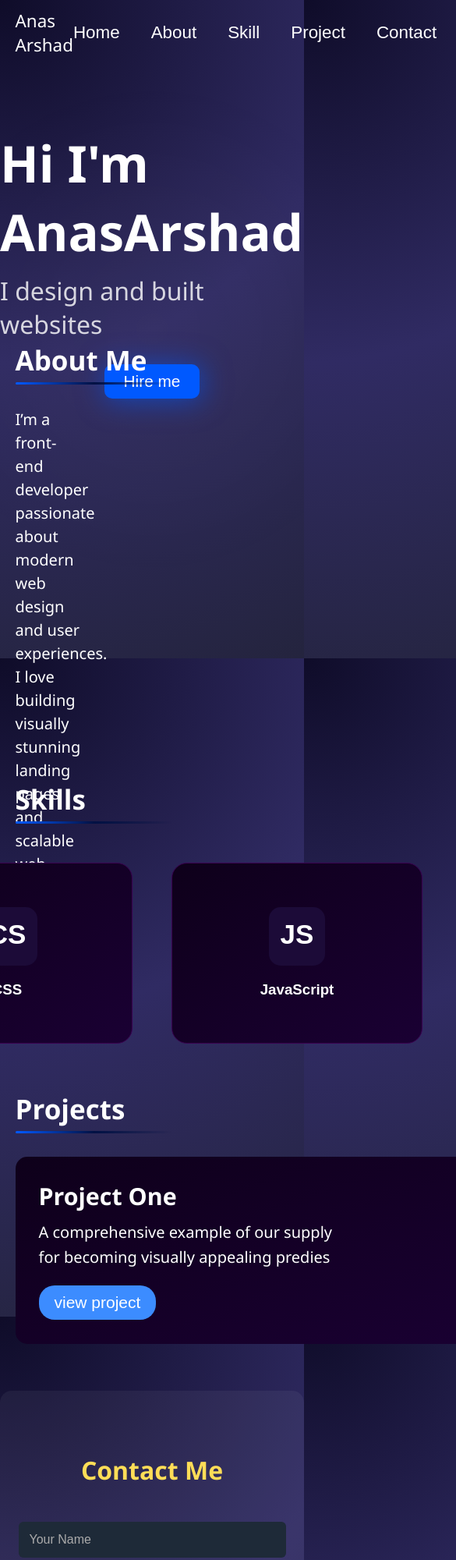
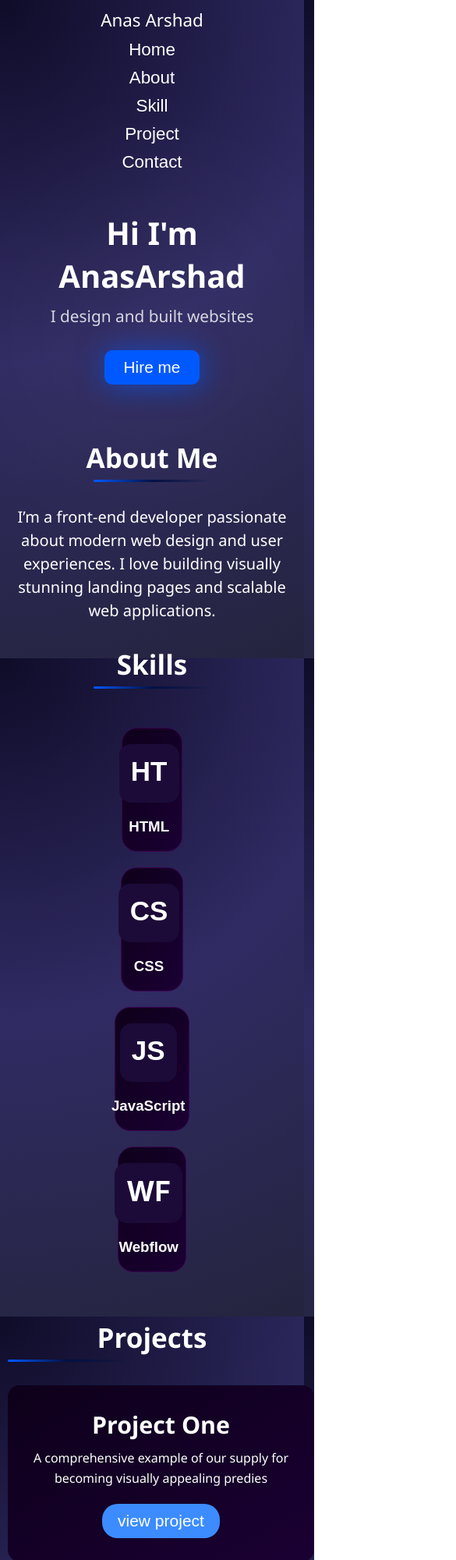
Before and after one commit to anas1846/personal-portfolio, a plain HTML site: page index.html in a window 390 px wide. Shown: the top 2000 px of the page at 78% size, 585 px wide, since content can reach past the window. Drawn offline with Linux system fonts and the light colour scheme.

Commit message:
add modification

```diff
--- a/02_portfolio.css
+++ b/02_portfolio.css
@@ -225,7 +225,7 @@ font-family: Arial, Helvetica, sans-serif;
     line-height: 1.6;
     margin-bottom: 20px;
     font-size: 20px;
-    width: 390px;
+    width: 420px;
 }
  .projectbtn{
     background-color:#3C8CFF ;
@@ -286,3 +286,123 @@ font-family: Arial, Helvetica, sans-serif;
   background-color: #ffd000;
   transform: scale(1.05);
 }
+@media (max-width: 768px) {
+  .navbar {
+    flex-direction: column;
+    height: auto;
+    gap: 10px;
+    padding: 10px 0;
+  }
+
+  .menu {
+    flex-direction: column;
+    gap: 10px;
+  }
+
+  h1 {
+    font-size: 2.5rem;
+    text-align: center;
+  }
+
+  .herosection {
+    height: auto;
+    padding: 40px 20px;
+    text-align: center;
+  }
+
+  .herosection p {
+    font-size: 1.3rem;
+  }
+
+  .section,
+  .section2,
+  .section3 {
+    flex-direction: column;
+    align-items: center;
+    height: auto;
+    margin: 30px 0;
+    text-align: center;
+  }
+
+  .about,
+  .skill,
+  .projectsection {
+    width: 95%;
+    align-items: center;
+  }
+
+  .about p {
+    width: 100%;
+  }
+
+  .items {
+    flex-direction: column;
+    gap: 20px;
+  }
+
+  .html {
+    width: 90%;
+    height: auto;
+    padding: 20px 0;
+  }
+
+  .projectsection {
+    flex-direction: column;
+    gap: 20px;
+  }
+
+  .project1 {
+    width: 90%;
+    height: auto;
+  }
+
+  .project1 p {
+    width: 100%;
+    font-size: 1rem;
+  }
+
+  .contact-form input,
+  .contact-form textarea {
+    width: 100%;
+  }
+
+  .line {
+    width: 150px;
+  }
+}
+
+/* Tablets (between 768px and 1024px) */
+@media (min-width: 769px) and (max-width: 1024px) {
+  .navbar {
+    flex-direction: column;
+    height: auto;
+    gap: 15px;
+    padding: 10px 0;
+  }
+
+  .menu {
+    flex-direction: row;
+    flex-wrap: wrap;
+    gap: 20px;
+  }
+
+  .items {
+    flex-wrap: wrap;
+    justify-content: center;
+  }
+
+  .projectsection {
+    flex-wrap: wrap;
+    justify-content: center;
+    gap: 20px;
+  }
+
+  .project1 {
+    width: 80%;
+    height: auto;
+  }
+
+  .project1 p {
+    width: 100%;
+  }
+}
--- a/index.html
+++ b/index.html
@@ -102,9 +102,9 @@
 
                 <div class="project1">
                     <h3>Project One</h3>
-                    <p>A comprehensive example of our supply for becoming visually appealing predies</p>
+                    <p>Experience X Gadget — sleek, smart, and built to power your digital life with speed and style.</p>
 
-<a href="signup.html" target="_blank">
+<a href="https://anas1846.github.io/X-GADGET-landing-page/" target="_blank">
   <button class="projectbtn">View Project</button>
 </a>
 
```
